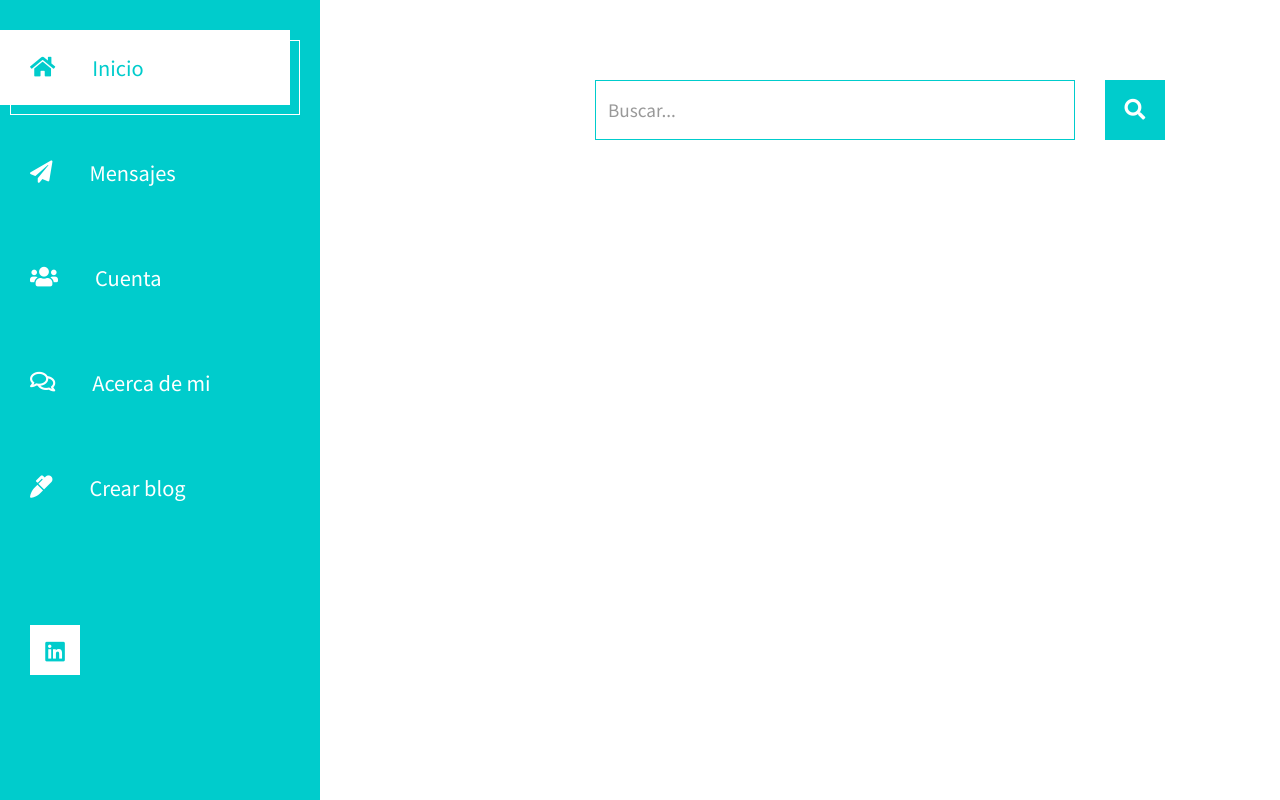
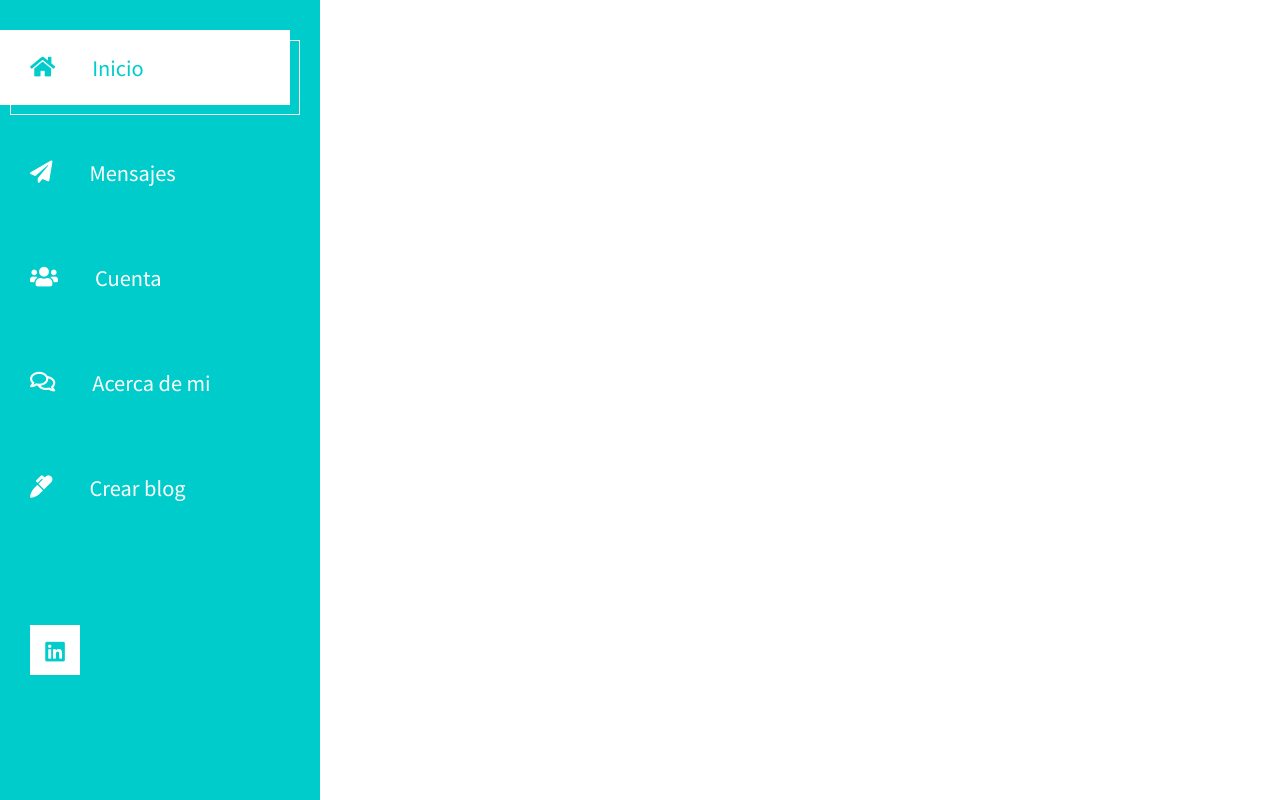
Before and after one commit to aristovmartin/entrega_final, a Django app: template entregaFinal/blogApp/templates/main.html in a window 1280 px wide. Run offline with Django 4.2, Linux system fonts and the light colour scheme; the template is opened without the code that fills it, so the values that code supplies are empty; some libraries are stand-ins or nearby versions.

Commit message:
Pequenos cambios

```diff
--- a/entregaFinal/blogApp/templates/create_blog.html
+++ b/entregaFinal/blogApp/templates/create_blog.html
@@ -10,7 +10,7 @@
             <div class="col-lg-8 tm-post-col">
                 <div class="tm-post-full">
                     <div class="mb-4">
-                        <form action="{% url 'crear_blog' %}" method="post">{% csrf_token %}
+                        <form action="{% url 'crear_blog' %}" method="POST">{% csrf_token %}
                             <table>
                                 {{formulario.as_table}}
                             </table>
--- a/entregaFinal/blogApp/templates/editar_blog.html
+++ b/entregaFinal/blogApp/templates/editar_blog.html
@@ -10,7 +10,7 @@
             <div class="col-lg-8 tm-post-col">
                 <div class="tm-post-full">
                     <div class="mb-4">
-                        <form action="{% url 'crear_blog' %}" method="post">{% csrf_token %}
+                        <form action="{% url 'editar_blog' id %}" method="post">{% csrf_token %}
                             <table>
                                 {{formulario.as_table}}
                             </table>
--- a/entregaFinal/blogApp/templates/main.html
+++ b/entregaFinal/blogApp/templates/main.html
@@ -54,18 +54,6 @@
     <div class="container-fluid">
         <main class="tm-main">
 
-            <!-- Search form -->
-            <div class="row tm-row">
-                <div class="col-12">
-                    <form method="GET" class="form-inline tm-mb-80 tm-search-form">
-                        <input class="form-control tm-search-input" name="query" type="text" placeholder="Buscar..." aria-label="Search">
-                        <button class="tm-search-button" type="submit">
-                            <i class="fas fa-search tm-search-icon" aria-hidden="true"></i>
-                        </button>
-                    </form>
-                </div>
-            </div>
-
             <div class="row tm-row">
                 {% for blog in blogs %}
                 <!-- Esto es un articulo -->
--- a/entregaFinal/entregaFinal/urls.py
+++ b/entregaFinal/entregaFinal/urls.py
@@ -19,7 +19,7 @@ from django.urls import path, include
 urlpatterns = [
     path('admin/', admin.site.urls),
     path('accounts/',include('accountsApp.urls')),
-    path('main/',include('blogApp.urls')),
+    path('',include('blogApp.urls')),
     path('messages/',include('messagesApp.urls')),
 
 ]
```
Also changed, not shown: entregaFinal/blogApp/views.py (+8 -4 lines).
